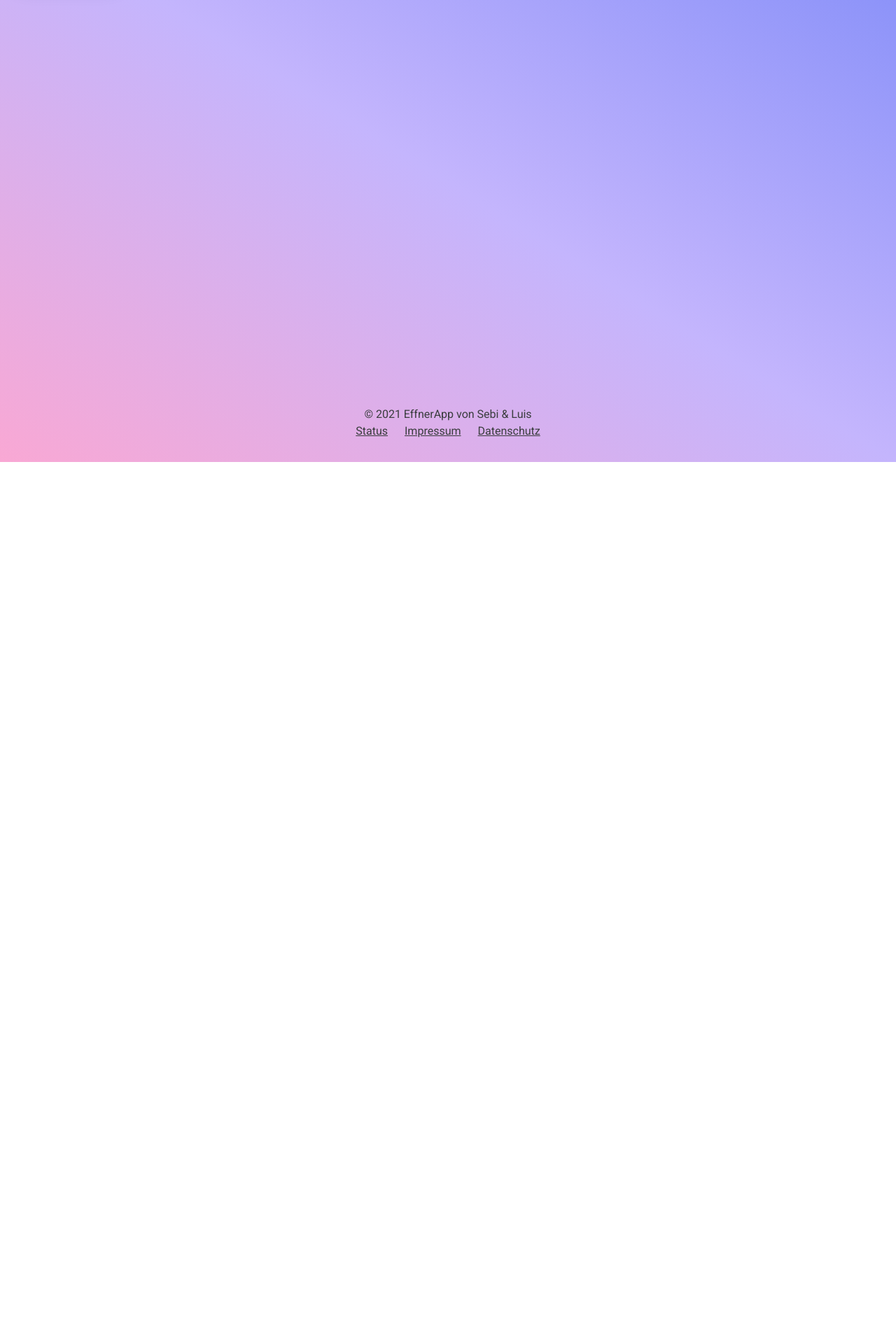
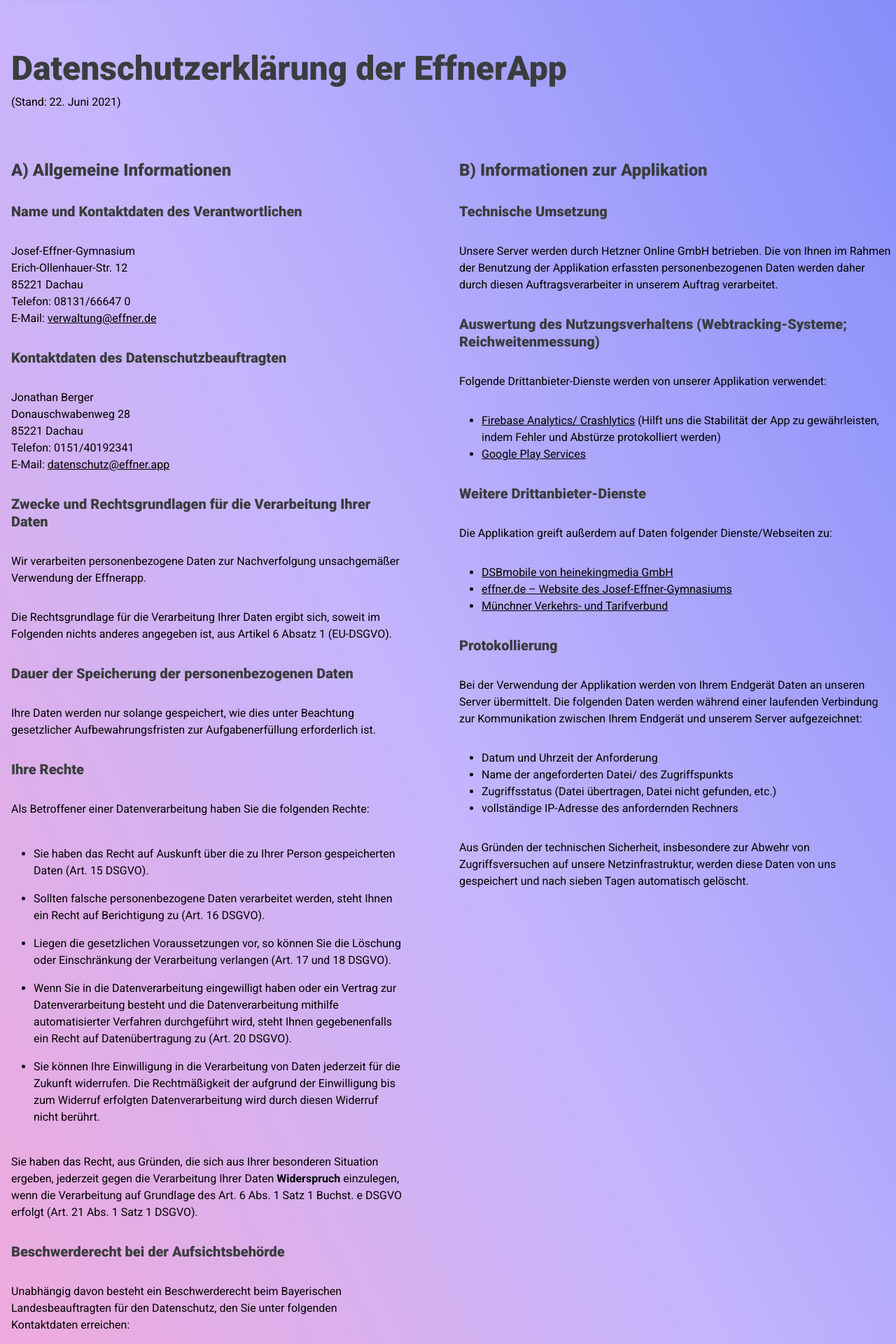
Before and after one commit to EffnerApp/effner.app, a Vue app: page /privacy in a window 1280 px wide. Shown: the part 140-2060 px from the top of the page at 70% size. Before the commit the page ends 800 px from the top, so only its background shows below. Built offline with nearby package versions, Linux system fonts and the light colour scheme.

Commit message:
add Privacy.vue

```diff
--- a/src/components/Footer.vue
+++ b/src/components/Footer.vue
@@ -2,10 +2,9 @@
   <div class="text-center">
     <span ref="copyright" class="px-3 break-all"/>
     <br>
-    <span class="px-3"><a class="underline" href="https://status.effner.app" rel="noopener"
-                          target="_blank">Status</a></span>
+    <span class="px-3"><a class="underline" href="https://status.effner.app" rel="noopener" target="_blank">Status</a></span>
     <span class="px-3"><router-link class="underline" to="/imprint">Impressum</router-link></span>
-    <span class="px-3"><a class="underline" href="https://go.effner.app/privacy" rel="noopener" target="_blank">Datenschutz</a></span>
+    <span class="px-3"><router-link class="underline" to="/privacy">Datenschutz</router-link></span>
   </div>
 </template>
 
--- a/src/router/index.js
+++ b/src/router/index.js
@@ -13,6 +13,11 @@ const routes = [
     path: '/imprint',
     name: 'Impressum',
     component: () => import('../views/Imprint')
+  },
+  {
+    path: '/privacy',
+    name: 'Datenschutzerklärung',
+    component: () => import('../views/Privacy')
   }
 ]
 
--- /dev/null
+++ b/src/views/Privacy.vue
@@ -0,0 +1,190 @@
+<template>
+  <div>
+    <div class="pt-24 pb-12 ml-4">
+      <div
+          class="block w-auto md:w-full break-words font-black text-2xl md:text-5xl">
+        <p class="leading-tight" style="color: #3a3d3e;">Datenschutzerklärung der EffnerApp</p>
+      </div>
+      <div class="pt-2">
+        <p class="leading-tight">(Stand: 22. Juni 2021)</p>
+      </div>
+    </div>
+    <div class="pt-6 pb-12 grid md:grid-cols-2">
+      <div class="mr-16">
+        <div class="ml-4 space-y-8">
+          <div
+              class="block w-auto md:w-full break-words font-black text-4xl md:text-2xl">
+            <p class="leading-tight" style="color: #3a3d3e;">A) Allgemeine Informationen</p>
+          </div>
+          <div
+              class="block w-auto md:w-full break-words font-black text-2xl md:text-xl">
+            <p class="leading-tight" style="color: #3a3d3e;">Name und Kontaktdaten des Verantwortlichen</p>
+          </div>
+          <p>Josef-Effner-Gymnasium <br>
+            Erich-Ollenhauer-Str. 12<br>
+            85221 Dachau<br>
+            Telefon: 08131/66647 0<br>
+            E-Mail: <a class="underline" href="mailto:verwaltung@effner.de">verwaltung@effner.de</a>
+          </p>
+          <div
+              class="block w-auto md:w-full break-words font-black text-2xl md:text-xl">
+            <p class="leading-tight" style="color: #3a3d3e;">Kontaktdaten des Datenschutzbeauftragten</p>
+          </div>
+          <p>Jonathan Berger<br>
+            Donauschwabenweg 28<br>
+            85221 Dachau<br>
+            Telefon: 0151/40192341<br>
+            E-Mail: <a class="underline" href="mailto:datenschutz@effner.app">datenschutz@effner.app</a>
+          </p>
+          <div
+              class="block w-auto md:w-full break-words font-black text-2xl md:text-xl">
+            <p class="leading-tight" style="color: #3a3d3e;">Zwecke und Rechtsgrundlagen f&uuml;r die Verarbeitung Ihrer
+              Daten</p>
+          </div>
+          <p>
+            Wir verarbeiten personenbezogene Daten zur Nachverfolgung unsachgem&auml;&szlig;er Verwendung der Effnerapp.
+          </p>
+          <p>Die Rechtsgrundlage f&uuml;r die Verarbeitung Ihrer Daten ergibt sich, soweit im Folgenden nichts anderes
+            angegeben ist, aus Artikel 6 Absatz 1 (EU-DSGVO).
+          </p>
+          <p></p>
+          <div
+              class="block w-auto md:w-full break-words font-black text-2xl md:text-xl">
+            <p class="leading-tight" style="color: #3a3d3e;">Dauer der Speicherung der personenbezogenen Daten</p>
+          </div>
+          <p>Ihre Daten werden nur solange gespeichert, wie dies unter Beachtung gesetzlicher Aufbewahrungsfristen zur
+            Aufgabenerf&uuml;llung erforderlich ist. <br>
+          </p>
+          <div
+              class="block w-auto md:w-full break-words font-black text-2xl md:text-xl">
+            <p class="leading-tight" style="color: #3a3d3e;">Ihre Rechte</p>
+          </div>
+          <p>Als Betroffener einer Datenverarbeitung haben Sie die folgenden Rechte:</p>
+          <ul class="list-disc ml-8">
+            <li class="py-2">Sie haben das Recht auf Auskunft &uuml;ber die zu Ihrer Person gespeicherten Daten (Art. 15
+              DSGVO).
+            </li>
+            <li class="py-2">Sollten falsche&nbsp;personenbezogene Daten verarbeitet werden, steht Ihnen ein Recht auf
+              Berichtigung zu (Art. 16 DSGVO).
+            </li>
+            <li class="py-2">Liegen die gesetzlichen Voraussetzungen vor, so k&ouml;nnen Sie die L&ouml;schung oder
+              Einschr&auml;nkung der Verarbeitung verlangen (Art. 17 und 18 DSGVO).
+            </li>
+            <li class="py-2">Wenn Sie in die Datenverarbeitung eingewilligt haben oder ein Vertrag zur Datenverarbeitung
+              besteht und die Datenverarbeitung mithilfe automatisierter Verfahren durchgef&uuml;hrt wird, steht Ihnen
+              gegebenenfalls ein Recht auf Daten&uuml;bertragung&nbsp;zu (Art. 20 DSGVO).
+            </li>
+            <li class="py-2">
+              Sie k&ouml;nnen Ihre Einwilligung in die Verarbeitung von Daten jederzeit f&uuml;r die Zukunft widerrufen.
+              Die Rechtm&auml;&szlig;igkeit der aufgrund der Einwilligung bis zum Widerruf erfolgten Datenverarbeitung
+              wird durch diesen Widerruf nicht ber&uuml;hrt.
+            </li>
+          </ul>
+          <p>Sie haben das Recht, aus Gr&uuml;nden, die sich aus Ihrer besonderen Situation ergeben, jederzeit gegen die
+            Verarbeitung Ihrer Daten <b>Widerspruch</b>&nbsp;einzulegen, wenn die Verarbeitung auf Grundlage des Art. 6
+            Abs. 1 Satz 1 Buchst. e DSGVO erfolgt (Art. 21 Abs. 1 Satz 1 DSGVO).
+          </p>
+          <div
+              class="block w-auto md:w-full break-words font-black text-2xl md:text-xl">
+            <p class="leading-tight" style="color: #3a3d3e;">Beschwerderecht bei der Aufsichtsbeh&ouml;rde</p>
+          </div>
+          <p>Unabh&auml;ngig davon besteht ein Beschwerderecht beim Bayerischen Landesbeauftragten f&uuml;r den
+            Datenschutz, den Sie unter folgenden Kontaktdaten erreichen:
+          </p>
+          <p>Postanschrift: Postfach 22 12 19, 80502 M&uuml;nchen <br>Adresse: Wagm&uuml;llerstra&szlig;e 18, 80538 M&uuml;nchen
+            <br>Telefon: 089 212672-0 <br>Telefax: 089 212672-50
+          </p>
+          <p>E-Mail: <a class="underline"
+                        href="mailto:poststelle@datenschutz-bayern.de">poststelle@datenschutz-bayern.de</a><br>Internet:
+            <a class="underline" href="https://www.datenschutz-bayern.de/">https://www.datenschutz-bayern.de/</a></p>
+          <p></p>
+          <div
+              class="block w-auto md:w-full break-words font-black text-2xl md:text-xl">
+            <p class="leading-tight" style="color: #3a3d3e;">Weitere Informationen</p>
+          </div>
+          <p>F&uuml;r n&auml;here Informationen zur Verarbeitung Ihrer Daten und zu Ihren Rechten k&ouml;nnen Sie uns
+            unter den oben (zu Beginn von A) genannten Kontaktdaten erreichen.</p>
+        </div>
+      </div>
+      <div class="ml-4 space-y-8 mt-16 md:mt-0">
+        <div
+            class="block w-auto md:w-full break-words font-black text-4xl md:text-2xl">
+          <p class="leading-tight" style="color: #3a3d3e;">B) Informationen zur Applikation</p>
+        </div>
+        <div
+            class="block w-auto md:w-full break-words font-black text-2xl md:text-xl">
+          <p class="leading-tight" style="color: #3a3d3e;">Technische Umsetzung</p>
+        </div>
+        <p>Unsere Server werden durch Hetzner Online GmbH betrieben. Die von Ihnen im Rahmen der Benutzung der
+          Applikation
+          erfassten personenbezogenen Daten werden daher durch diesen Auftragsverarbeiter in unserem Auftrag
+          verarbeitet.
+        </p>
+        <div
+            class="block w-auto md:w-full break-words font-black text-2xl md:text-xl">
+          <p class="leading-tight" style="color: #3a3d3e;">Auswertung des Nutzungsverhaltens (Webtracking-Systeme;
+            Reichweitenmessung)</p>
+        </div>
+        <p>Folgende Drittanbieter-Dienste werden von unserer Applikation verwendet:</p>
+        <ul class="list-disc ml-8">
+          <li><a class="underline" href="https://firebase.google.com/policies/analytics" target="_blank">Firebase
+            Analytics/ Crashlytics</a>&nbsp;(Hilft uns die Stabilit&auml;t der App zu gew&auml;hrleisten, indem Fehler
+            und
+            Abst&uuml;rze protokolliert werden)
+          </li>
+          <li><a class="underline" href="https://policies.google.com/privacy" target="_blank">Google Play Services</a>
+          </li>
+        </ul>
+        <div
+            class="block w-auto md:w-full break-words font-black text-2xl md:text-xl">
+          <p class="leading-tight" style="color: #3a3d3e;">Weitere Drittanbieter-Dienste</p>
+        </div>
+        <p>Die Applikation greift au&szlig;erdem auf Daten folgender Dienste/Webseiten zu:
+        </p>
+        <ul class="list-disc ml-8">
+          <li><a class="underline" href="https://heinekingmedia.de/datenschutz" target="_blank">DSBmobile von
+            heinekingmedia GmbH</a>
+          </li>
+          <li><a class="underline" href="https://effner.de/service/impressum/datenschutz" target="_blank">effner.de
+            &ndash; Website des Josef-Effner-Gymnasiums</a>
+          </li>
+          <li><a class="underline" href="https://www.mvv-muenchen.de/" target="_blank">M&uuml;nchner Verkehrs- und
+            Tarifverbund</a>
+          </li>
+        </ul>
+        <p></p>
+        <div
+            class="block w-auto md:w-full break-words font-black text-2xl md:text-xl">
+          <p class="leading-tight" style="color: #3a3d3e;">Protokollierung</p>
+        </div>
+        <p>Bei der Verwendung der Applikation werden von Ihrem Endger&auml;t Daten an unseren Server &uuml;bermittelt.
+          Die
+          folgenden Daten werden w&auml;hrend einer laufenden Verbindung zur Kommunikation zwischen Ihrem Endger&auml;t
+          und unserem Server aufgezeichnet:
+        </p>
+        <ul class="list-disc ml-8">
+          <li>Datum und Uhrzeit der Anforderung</li>
+          <li>Name der angeforderten Datei/ des Zugriffspunkts
+          </li>
+          <li>Zugriffsstatus (Datei &uuml;bertragen, Datei nicht gefunden, etc.)</li>
+          <li>vollst&auml;ndige IP-Adresse des anfordernden Rechners</li>
+        </ul>
+        <p></p>
+        <p>Aus Gr&uuml;nden der technischen Sicherheit, insbesondere zur Abwehr von Zugriffsversuchen auf unsere
+          Netzinfrastruktur, werden diese Daten von uns gespeichert und nach sieben Tagen automatisch gel&ouml;scht.
+        </p>
+      </div>
+    </div>
+  </div>
+</template>
+
+<script>
+
+export default {
+  name: "Imprint"
+}
+</script>
+
+<style scoped>
+
+</style>
```
